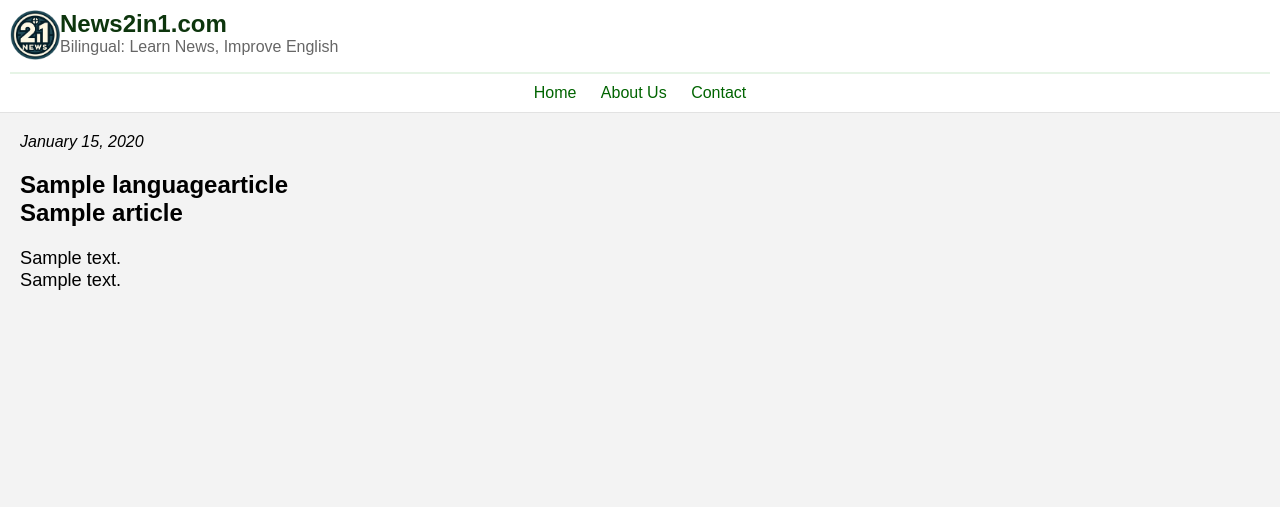
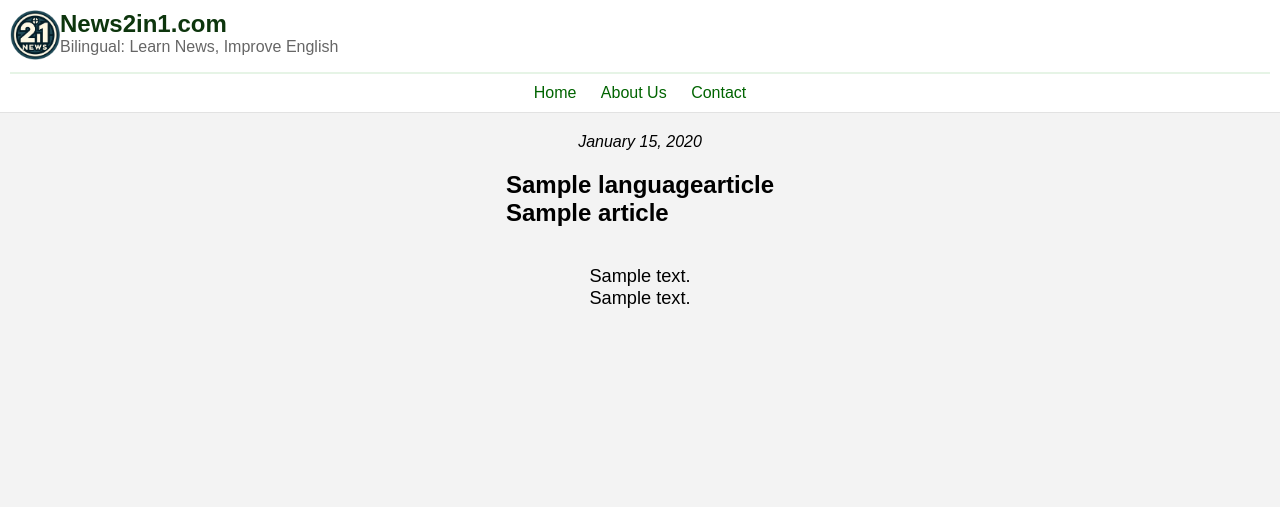
Before and after one commit to ramkumar-as/news2in1, a Django app: a page that uses templates/base.html in a window 1280 px wide. Shown: the top 507 px of the page. Run offline with Django 5.2, Linux system fonts and the light colour scheme; tables that the repository leaves empty hold one stand-in row (values such as "Sample post").

Commit message:
Update admin.py and article_detail.html, add LanguageArticleInline and center align article content

```diff
--- a/news/static/css/styles.css
+++ b/news/static/css/styles.css
@@ -188,3 +188,9 @@ img.responsive {
     font-size: 1.1375rem;
     line-height: 1.375rem;
 }
+.article-detail {
+    display: flex;
+    justify-content: center;
+    flex-direction: column;
+    align-items: center;
+}
--- a/news/templates/news/article_detail.html
+++ b/news/templates/news/article_detail.html
@@ -1,5 +1,7 @@
 {% extends 'base.html' %}
 {% load my_filters %}
+<!-- move the entire block content to center aligned   -->
+
 
 {% block content %}
 <article class="article-detail" itemscope itemtype="http://schema.org/Article">
@@ -27,7 +29,7 @@
                         <iframe width="560" height="315" src="https://www.youtube.com/embed/{{ video_id }}" frameborder="0" allow="accelerometer; autoplay; clipboard-write; encrypted-media; gyroscope; picture-in-picture" allowfullscreen itemprop="contentUrl"></iframe>
                         <meta itemprop="uploadDate" content="{{ language_article.article.publish_date|date:'Y-m-d' }}">
                         <!-- Optional: include a name and description for the video -->
-                        <figcaption itemprop="name">Video Description</figcaption>
+                        <figcaption itemprop="name">{{content.content}}</figcaption>
                     </figure>
                 {% else %}
                     <p>Video link is invalid or not supported.</p>
--- a/templates/base.html
+++ b/templates/base.html
@@ -12,6 +12,15 @@
 
     <!-- Schema.org, Open Graph, and Twitter Card data omitted for brevity -->
 </head>
+<!-- Google tag (gtag.js) -->
+<script async src="https://www.googletagmanager.com/gtag/js?id=G-XTQH60HPPC"></script>
+<script>
+  window.dataLayer = window.dataLayer || [];
+  function gtag(){dataLayer.push(arguments);}
+  gtag('js', new Date());
+
+  gtag('config', 'G-XTQH60HPPC');
+</script>
 <body itemscope itemtype="http://schema.org/WebPage">
 <header>
     <div class="header-content">
```
Also changed, not shown: news/admin.py (+7 -3 lines).
